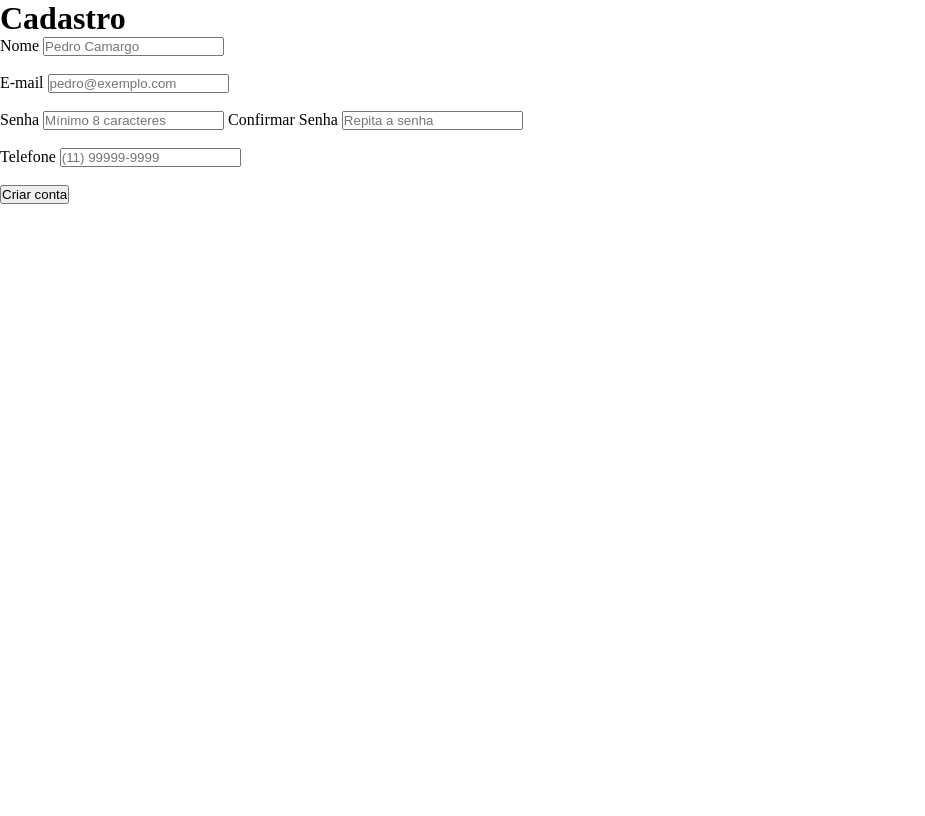
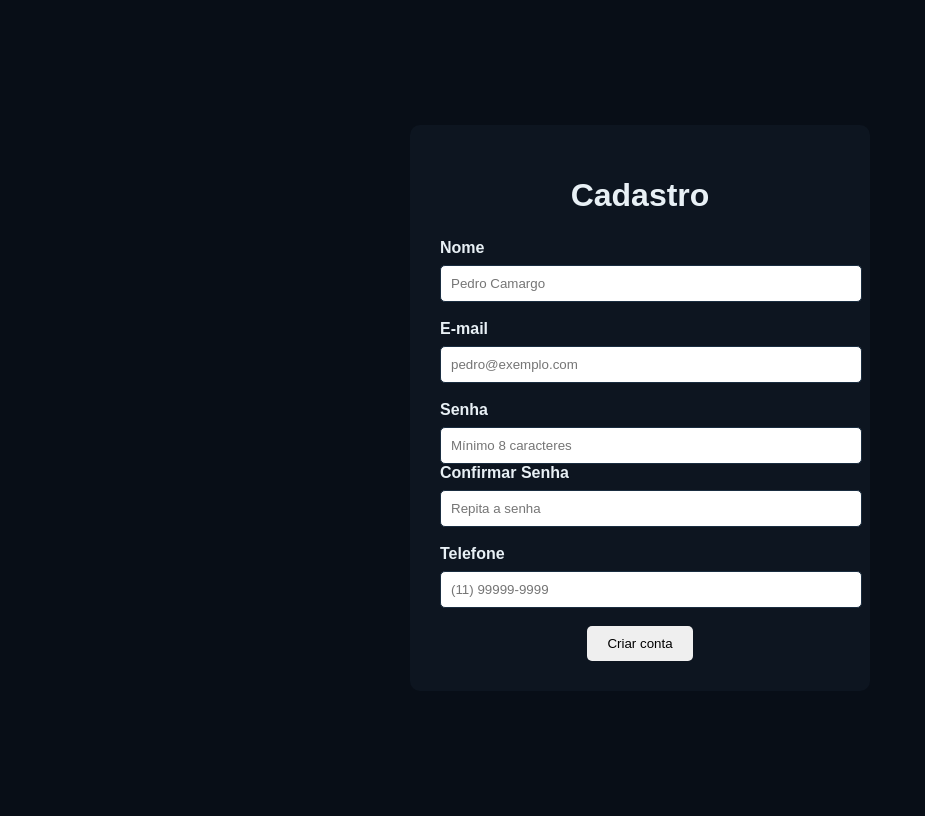
Before and after one commit to heitosena/site-argus, a Django app: page /cadastro/ in a window 1280 px wide. Shown: the whole page, without its empty margins (0-925 px from the left). Before the commit the page ends 204 px from the top, so only its background shows below. Run offline with Django 5.2, Linux system fonts and the light colour scheme.

Commit message:
adicionando o primeiro prototipo da tela cadastro com css

```diff
--- a/siteargus/siteargus/settings.py
+++ b/siteargus/siteargus/settings.py
@@ -117,3 +117,7 @@ USE_TZ = True
 # https://docs.djangoproject.com/en/6.0/howto/static-files/
 
 STATIC_URL = 'static/'
+
+STATICFILES_DIRS = [
+    BASE_ARGUS / 'static',
+]
--- a/siteargus/static/styles/cadastro.css
+++ b/siteargus/static/styles/cadastro.css
@@ -1,5 +1,48 @@
-* {
-    margin: 0;
-    padding: 0;
-    box-sizing: 0;
- }
+body {
+    font-family: Arial, sans-serif;
+    background-color: #080e17;
+
+    display: flex;
+    justify-content: center;
+    align-items: center;
+
+    min-height: 100vh;
+}
+
+.container {
+    background-color: #0d1520;
+    width: 400px;
+    padding: 30px;
+    border-radius: 10px;
+}
+
+.titulo {
+    text-align: center;
+    margin-bottom: 25px;
+    color:#e8f0f5
+}
+
+.formulario label {
+    display: block;
+    margin-bottom: 8px;
+    font-weight: bold;
+    color: #e8f0f5;
+}
+
+.formulario input {
+    width: 100%;
+    padding: 10px;
+    border: 1px solid #1a2d40;
+    border-radius: 5px;
+}
+
+.botao_cadastrar {
+    text-align: center;
+}
+
+.botao_cadastrar button {
+    padding: 10px 20px;
+    border: none;
+    border-radius: 5px;
+    cursor: pointer;
+}
```
